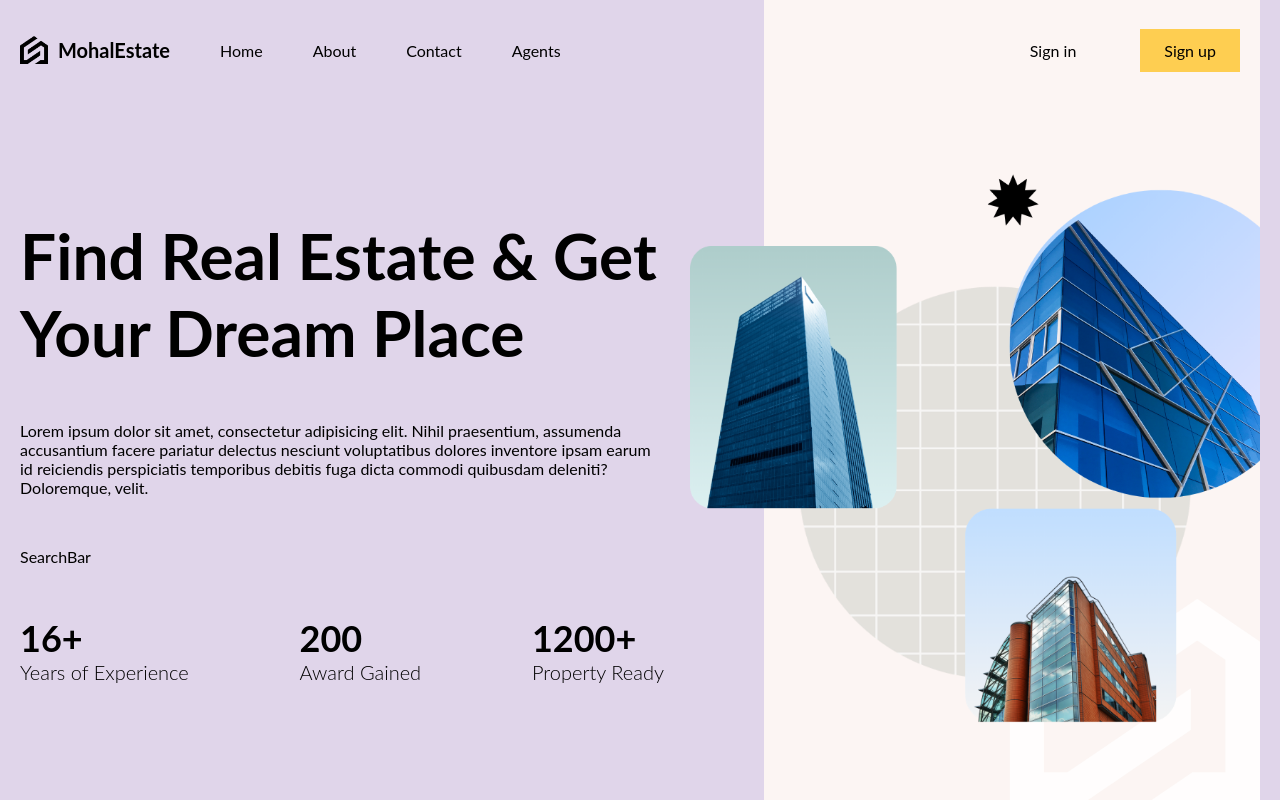
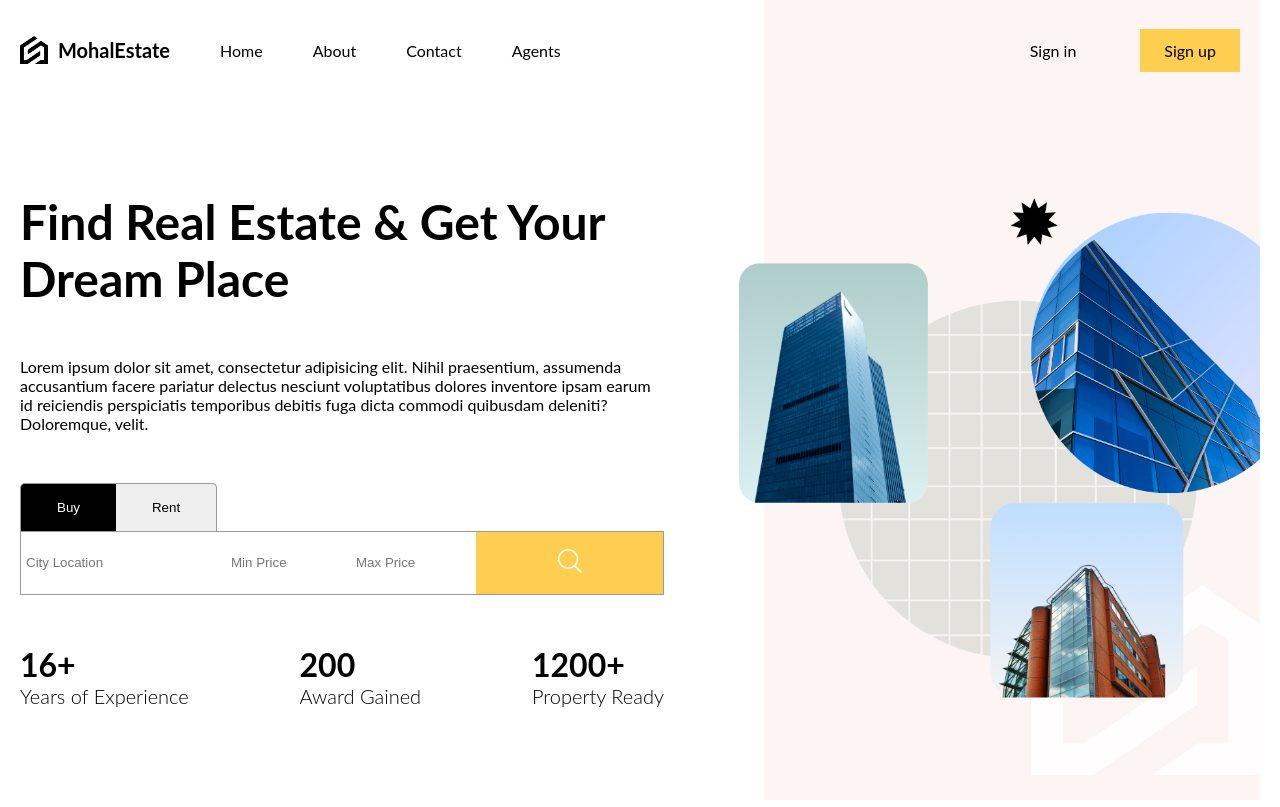
Before and after one commit to MHammad33/Real-Estate-App, a React (Vite) app in the folder client/: page / in a window 1280 px wide. Shown: the top 807 px of the page. Built offline with nearby package versions, Linux system fonts and the light colour scheme.

Commit message:
Add Search Bar in Homepage

```diff
--- a/client/src/components/searchBar/SearchBar.tsx
+++ b/client/src/components/searchBar/SearchBar.tsx
@@ -1,7 +1,54 @@
-import { FC } from "react";
+import { FC, useState } from "react";
 import "./searchBar.scss";
 
+const types = ["buy", "rent"];
+
 const SearchBar: FC = () => {
-	return <div>SearchBar</div>;
+	const [query, setQuery] = useState({
+		type: "buy",
+		location: "",
+		minPrice: 0,
+		maxPrice: 10000000,
+	});
+
+	const switchType = (typeValue: string) => {
+		setQuery((prev) => ({ ...prev, type: typeValue }));
+	};
+
+	return (
+		<div className="searchBar">
+			<div className="type">
+				{types.map((type) => (
+					<button
+						className={query.type === type ? "active" : ""}
+						key={type}
+						onClick={() => switchType(type)}
+					>
+						{type}
+					</button>
+				))}
+			</div>
+			<form>
+				<input type="text" name="location" placeholder="City Location" />
+				<input
+					type="number"
+					name="minPrice"
+					min={0}
+					max={10000000}
+					placeholder="Min Price"
+				/>
+				<input
+					type="number"
+					name="maxPrice"
+					min={0}
+					max={10000000}
+					placeholder="Max Price"
+				/>
+				<button>
+					<img src="/search.png" alt="Search" />
+				</button>
+			</form>
+		</div>
+	);
 };
 export default SearchBar;
--- a/client/src/components/searchBar/searchBar.scss
+++ b/client/src/components/searchBar/searchBar.scss
@@ -0,0 +1,95 @@
+@import "../../responsive.scss";
+
+.searchBar {
+	.type {
+		@include sm {
+			margin-bottom: 5px;
+		}
+
+		button {
+			padding: 16px 36px;
+			border: 1px solid #999;
+			border-bottom: none;
+			text-transform: capitalize;
+			cursor: pointer;
+			transition: all 0.4s ease;
+
+			&:hover {
+				scale: 1.03;
+			}
+
+			&.active {
+				background-color: #000;
+				color: #fff;
+			}
+
+			&:first-child {
+				border-top-left-radius: 5px;
+				border-right: none;
+			}
+
+			&:last-child {
+				border-top-right-radius: 5px;
+				border-left: none;
+			}
+		}
+	}
+
+	form {
+		border: 1px solid #999;
+		display: flex;
+		justify-content: space-between;
+		height: 64px;
+		gap: 5px;
+
+		@include sm {
+			flex-direction: column;
+			border: none;
+		}
+
+		input {
+			border: none;
+			padding: 0 10px;
+			width: 200px;
+
+			@include lg {
+				padding: 0 5px;
+
+				&:nth-child(2),
+				&:nth-child(3) {
+					width: 120px;
+				}
+			}
+
+			@include md {
+				width: auto;
+
+				&:nth-child(2),
+				&:nth-child(3) {
+					width: auto;
+				}
+			}
+
+			@include sm {
+				padding: 20px;
+				border: 1px solid #999;
+			}
+		}
+
+		button {
+			border: none;
+			cursor: pointer;
+			background-color: #fece51;
+			flex: 1;
+
+			@include sm {
+				padding: 11px;
+			}
+
+			img {
+				width: 24px;
+				height: 24px;
+			}
+		}
+	}
+}
--- a/client/src/layout.scss
+++ b/client/src/layout.scss
@@ -9,17 +9,17 @@
 	flex-direction: column;
 
 	@include lg {
-		background-color: rgb(224, 213, 234);
+		// background-color: rgb(224, 213, 234);
 		max-width: 1280px;
 	}
 
 	@include md {
-		background-color: rgb(211, 211, 197);
+		// background-color: rgb(211, 211, 197);
 		max-width: 768px;
 	}
 
 	@include sm {
-		background-color: rgb(210, 194, 194);
+		// background-color: rgb(210, 194, 194);
 		max-width: 640px;
 	}
 
--- a/client/src/pages/homePage/homePage.scss
+++ b/client/src/pages/homePage/homePage.scss
@@ -15,16 +15,36 @@
 			gap: 50px;
 			height: 100%;
 
+			@include md {
+				padding: 0;
+			}
+
+			@include sm {
+				justify-content: flex-start;
+			}
+
 			.title {
 				font-size: 64px;
+
+				@include lg {
+					font-size: 48px;
+				}
 			}
 
 			.boxes {
 				display: flex;
 				justify-content: space-between;
 
+				@include sm {
+					display: none;
+				}
+
 				h1 {
 					font-size: 36px;
+
+					@include lg {
+						font-size: 32px;
+					}
 				}
 
 				h2 {
@@ -42,10 +62,18 @@
 		display: flex;
 		align-items: center;
 
+		@include md {
+			display: none;
+		}
+
 		img {
 			width: 115%;
 			position: absolute;
 			right: 0;
+
+			@include lg {
+				width: 105%;
+			}
 		}
 	}
 }
```
Also changed, not shown: client/public/search.png (added).
